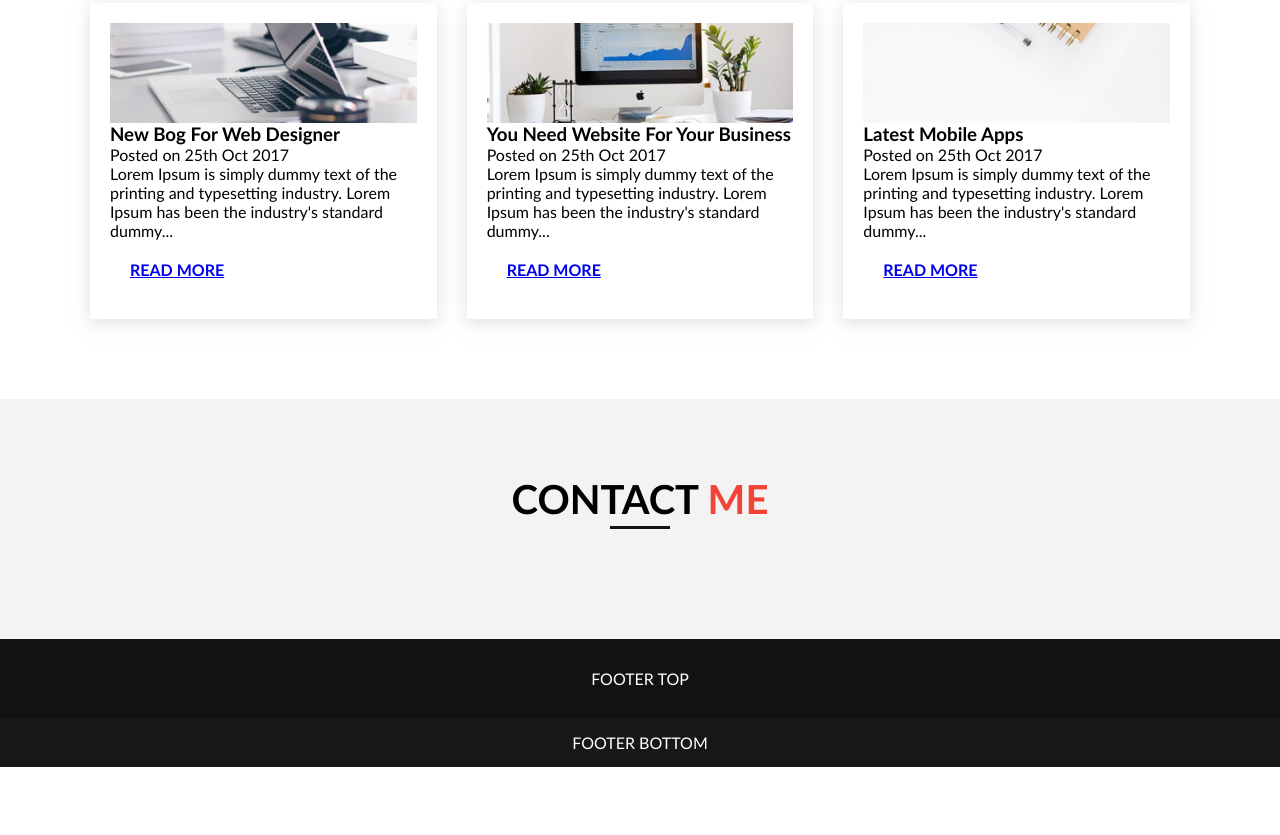
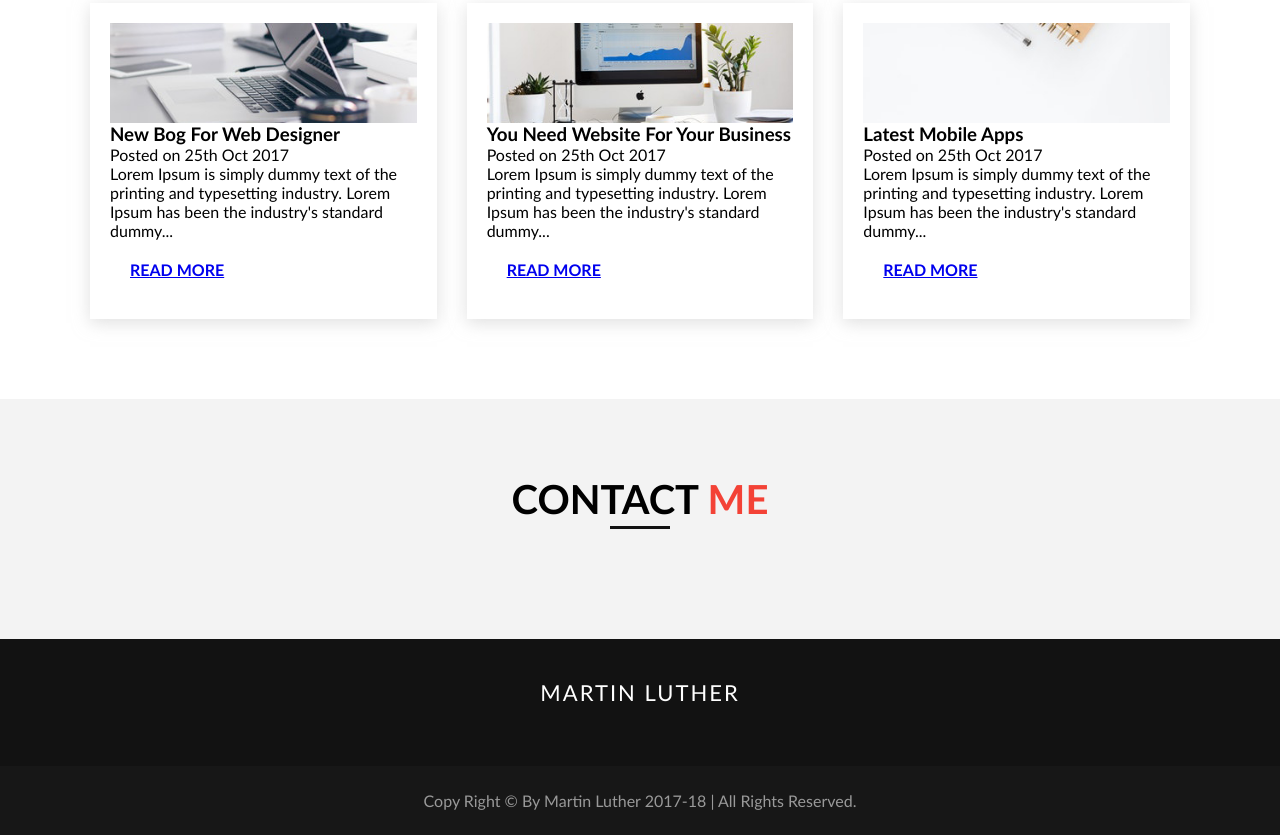
Before and after one commit to front-end-by-rimantas/7-grupe-portfolio, a plain HTML site: page index.html in a window 1280 px wide. Shown: the part 2644-3479 px from the top of the page. Before the commit the page ends 3411 px from the top, so only its background shows below. Drawn offline with Linux system fonts and the light colour scheme.

Commit message:
add static footer #14

```diff
--- a/css/main.css
+++ b/css/main.css
@@ -211,8 +211,19 @@ body * {
     text-align: center;
 }
     #footer_top > .container {
-        padding: 30px 0;
+        padding: 40px 0;
     }
+        #footer_top .footer-logo {
+            margin-bottom: 20px;
+            color: #FFF;
+            text-transform: uppercase;
+            font-size: 22px;
+            letter-spacing: 2px;
+            font-weight: 300;
+        }
     #footer_bottom > .container {
-        padding: 15px 0;
+        padding: 25px 0;
     }
+        #footer_bottom p {
+            color: #999;
+        }
--- a/index.html
+++ b/index.html
@@ -114,12 +114,13 @@
     <footer id="footer" class="">
         <div id="footer_top" class="bg-dark-black">
             <div class="container">
-                    FOOTER TOP
+                <h4 class="footer-logo">Martin Luther</h4>
+                <div id="social-icons"></div>
             </div>
         </div>
         <div id="footer_bottom" class="bg-black">
             <div class="container">
-                    FOOTER BOTTOM
+                   <p> Copy Right © By Martin Luther 2017-18 | All Rights Reserved. </p>
             </div>
         </div>
     </footer>
```
